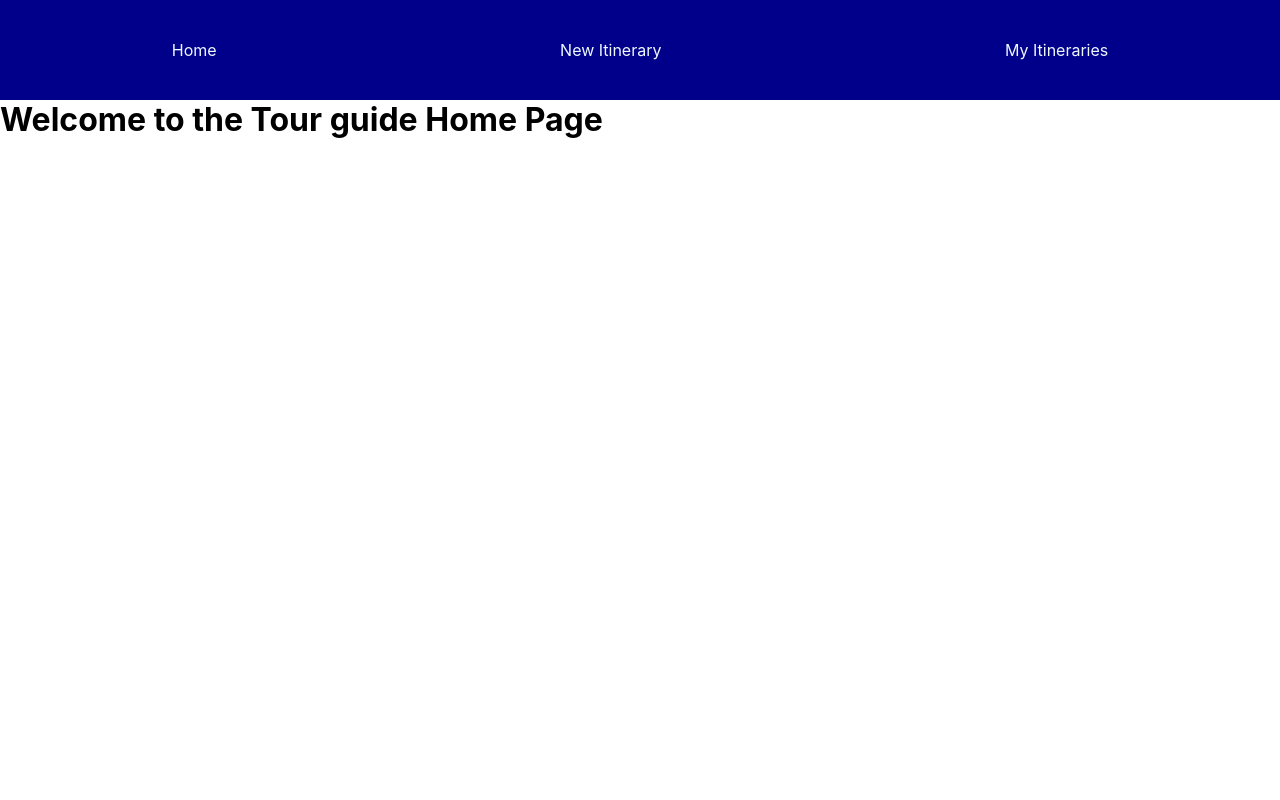
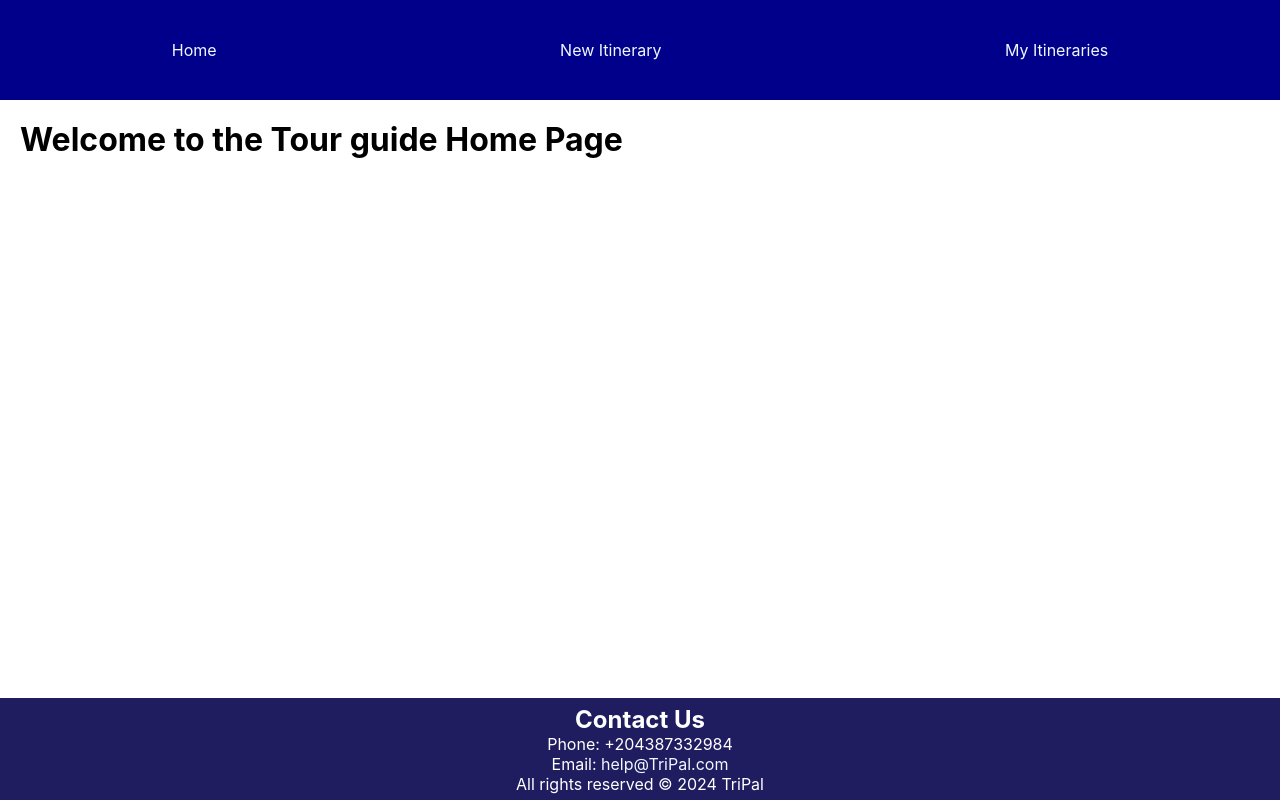
Before and after one commit to yasminesadat/Tripal, a React (Create React App) app in the folder frontend/: page /tourguide in a window 1280 px wide. Built offline with nearby package versions, Linux system fonts and the light colour scheme.

Commit message:
footer added to tourguide pages

```diff
--- a/frontend/src/components/style.css
+++ b/frontend/src/components/style.css
@@ -239,3 +239,12 @@ a:hover {
     box-sizing: border-box;
     margin-top: auto;
   }
+  .page-container2 {
+    display: flex;
+    flex-direction: column;
+    min-height: 100vh;
+  }
+  .content2 {
+    flex: 1;
+    padding: 20px;
+  }
--- a/frontend/src/pages/tourguide/CreateItinerary.js
+++ b/frontend/src/pages/tourguide/CreateItinerary.js
@@ -1,6 +1,7 @@
 import React from 'react';
 import ItineraryForm from "../../components/tourguide/ItineraryForm";
 import TourguideNavBar from "../../components/tourguide/TourguideNavBar";
+import  Footer  from '../../components/Footer';
 
 const CreateItinerary = () => {
 
@@ -9,6 +10,7 @@ const CreateItinerary = () => {
       <TourguideNavBar />
       <br />
       <ItineraryForm />
+      <Footer />
     </div>
   );
 };
--- a/frontend/src/pages/tourguide/TourguideHome.js
+++ b/frontend/src/pages/tourguide/TourguideHome.js
@@ -1,11 +1,15 @@
 import React from "react";
 import TourguideNavBar from "../../components/tourguide/TourguideNavBar";
+import Footer from "../../components/Footer";
 
 const TourguideHome = () => {
   return (
-    <div>
-        <TourguideNavBar />
+    <div className="page-container2">
+      <TourguideNavBar />
+      <main className="content2">
         <h1>Welcome to the Tour guide Home Page</h1>
+      </main>
+      <Footer />
     </div>
   );
 };
--- a/frontend/src/pages/tourguide/TourguideItineraries.js
+++ b/frontend/src/pages/tourguide/TourguideItineraries.js
@@ -4,6 +4,7 @@ import { Empty, message } from "antd";
 import MyItinerariesList from '../../components/tourguide/MyItinerariesList.js';
 import UpdateItineraryForm from '../../components/tourguide/UpdateItineraryForm.js';
 import TourguideNavBar from '../../components/tourguide/TourguideNavBar.js';
+import Footer from '../../components/Footer.js';
 
 const tourGuide = "6700780a15fe2c9f96f1a96e"; // Tour guide ID
 
@@ -84,6 +85,7 @@ const ItinerariesPage = () => {
                         onClose={handleModalClose}
                     />
                 )}
+                <Footer />
             </div>
         </div>
     );
```
